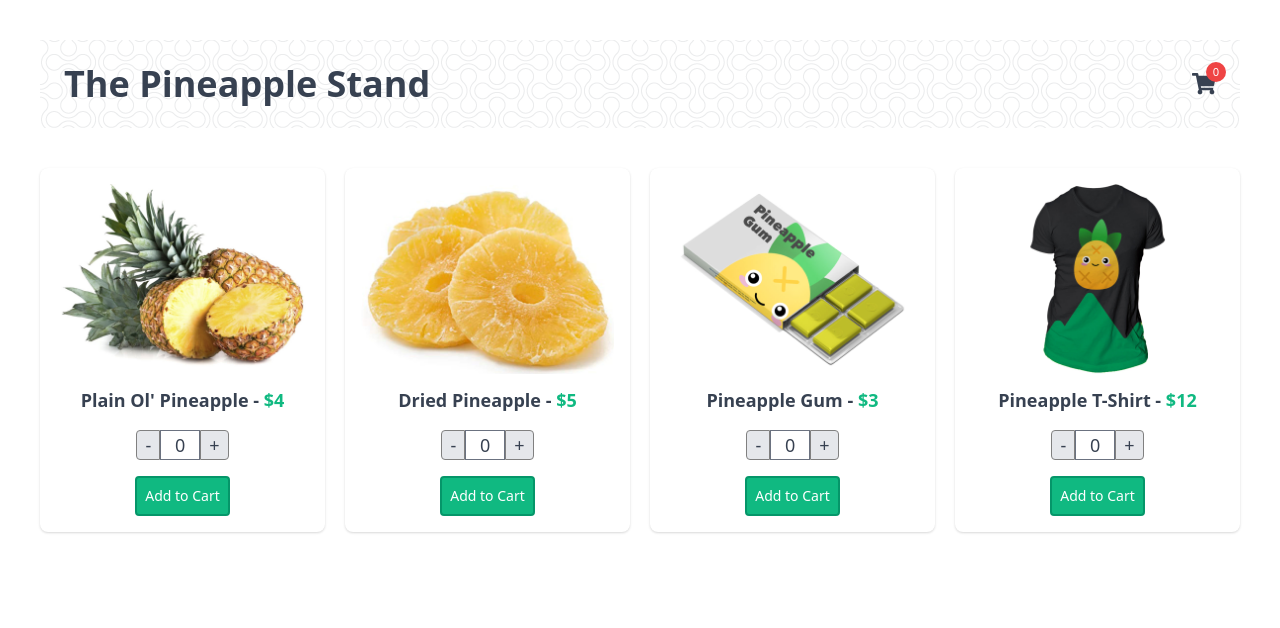
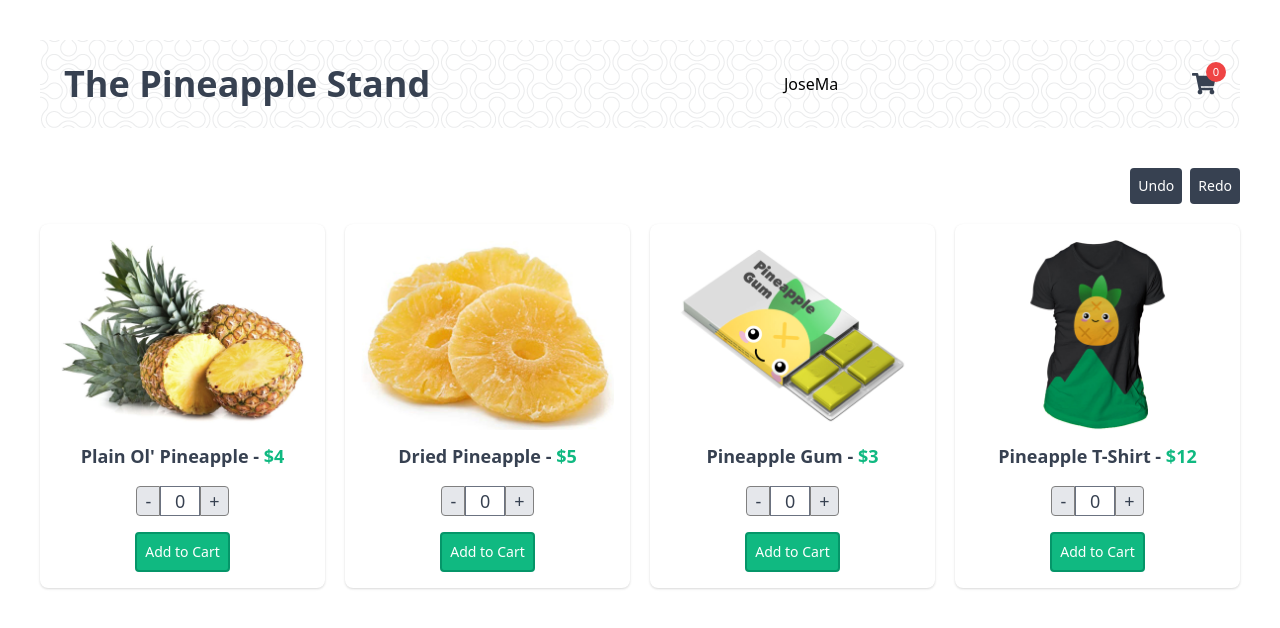
Before and after one commit to josemasf/pinia-course, a Vue app: page / in a window 1280 px wide. Shown: the top 628 px of the page. Built offline with nearby package versions, Linux system fonts and the light colour scheme.

Commit message:
✨ create plugin undo redo

```diff
--- a/src/App.vue
+++ b/src/App.vue
@@ -9,13 +9,20 @@ const productStore = useProductStore()
 productStore.fill()
 
 const cartStore = useCartStore()
+
 /*import { storeToRefs } from "pinia";
 const {products} = storeToRefs(useProductStore())*/
 
-cartStore.$onAction(({name,args, after})=>{
+
+
+cartStore.$onAction(({name,args, after, onError})=>{
   if(name==="addToCart"){
     after(()=>{
       console.log(args[0], args[1].name)
+    })
+    onError(()=>{
+      //Aquí va sentry
+      console.error('sentry')
     })
   }
 })
@@ -25,7 +32,12 @@ cartStore.$onAction(({name,args, after})=>{
 <template>
   <div class="container">
     <TheHeader />
+    <div class="mb-5 flex justify-end">
+      <AppButton @click="cartStore.undo">Undo</AppButton>
+      <AppButton class="ml-2" @click="cartStore.redo">Redo</AppButton>
+    </div>
     <ul class="sm:flex flex-wrap lg:flex-nowrap gap-5">
+
       <ProductCard
         v-for="product in productStore.products"
         :key="product.name"
--- a/src/components/TheHeader.vue
+++ b/src/components/TheHeader.vue
@@ -1,6 +1,8 @@
 <script setup>
 // imports
 import CartWidget from './CartWidget.vue';
+import { useAuthStore } from "@/stores/";
+const authStore = useAuthStore()
 </script>
 
 <template>
@@ -9,6 +11,7 @@ import CartWidget from './CartWidget.vue';
     style="background-image: url('/images/double-bubble-outline.png')"
   >
     <h1 class="text-4xl text-gray-700 font-bold">The Pineapple Stand</h1>
+    {{ authStore.username }}
     <CartWidget/>
   </header>
 </template>
--- a/src/main.js
+++ b/src/main.js
@@ -11,11 +11,15 @@ import "./assets/main.pcss";
 import AppButton from "./components/AppButton.vue";
 import AppCountInput from "./components/AppCountInput.vue";
 import AppModalOverlay from "./components/AppModalOverlay.vue";
+import { PiniaHistoryPlugin } from "./stores/plugins/PiniaHistoryPlugin";
+
+const pinia = createPinia()
+pinia.use(PiniaHistoryPlugin)
 
 // Init App
 createApp(App)
   .use(FontAwesomePlugin)
-  .use(createPinia())
+  .use(pinia)
   .component("AppButton", AppButton)
   .component("AppCountInput", AppCountInput)
   .component("AppModalOverlay", AppModalOverlay)
--- a/src/stores/CartStore.js
+++ b/src/stores/CartStore.js
@@ -3,6 +3,8 @@ import { groupBy } from "lodash";
 import { useAuthStore } from "./AuthStore";
 
 export const useCartStore = defineStore('CartStore',{
+    //habilitar el plugin undo/redo solo en este store
+    historyEnabled: true,
     state:()=>{
     return{
         items: []
--- /dev/null
+++ b/src/stores/plugins/PiniaHistoryPlugin.js
@@ -0,0 +1,34 @@
+import { ref, reactive } from "vue";
+export function PiniaHistoryPlugin({ pinia, app, store, options }) {
+  if (!options.historyEnabled) return;
+  const history = reactive([]);
+  const future = reactive([]);
+  const doingHistory = ref(false);
+  history.push(JSON.stringify(store.$state));
+
+  store.$subscribe((mutation, state) => {
+    if (!doingHistory.value) {
+      history.push(JSON.stringify(state));
+      future.splice(0, future.length);
+    }
+  });
+  return {
+    history,
+    future,
+    undo: () => {
+      if (history.length === 1) return;
+      doingHistory.value = true;
+      future.push(history.pop());
+      store.$state = JSON.parse(history.at(-1));
+      doingHistory.value = false;
+    },
+    redo: () => {
+      const latestState = future.pop();
+      if (!latestState) return;
+      doingHistory.value = true;
+      history.push(latestState);
+      store.$state = JSON.parse(latestState);
+      doingHistory.value = false;
+    },
+  };
+}
```
